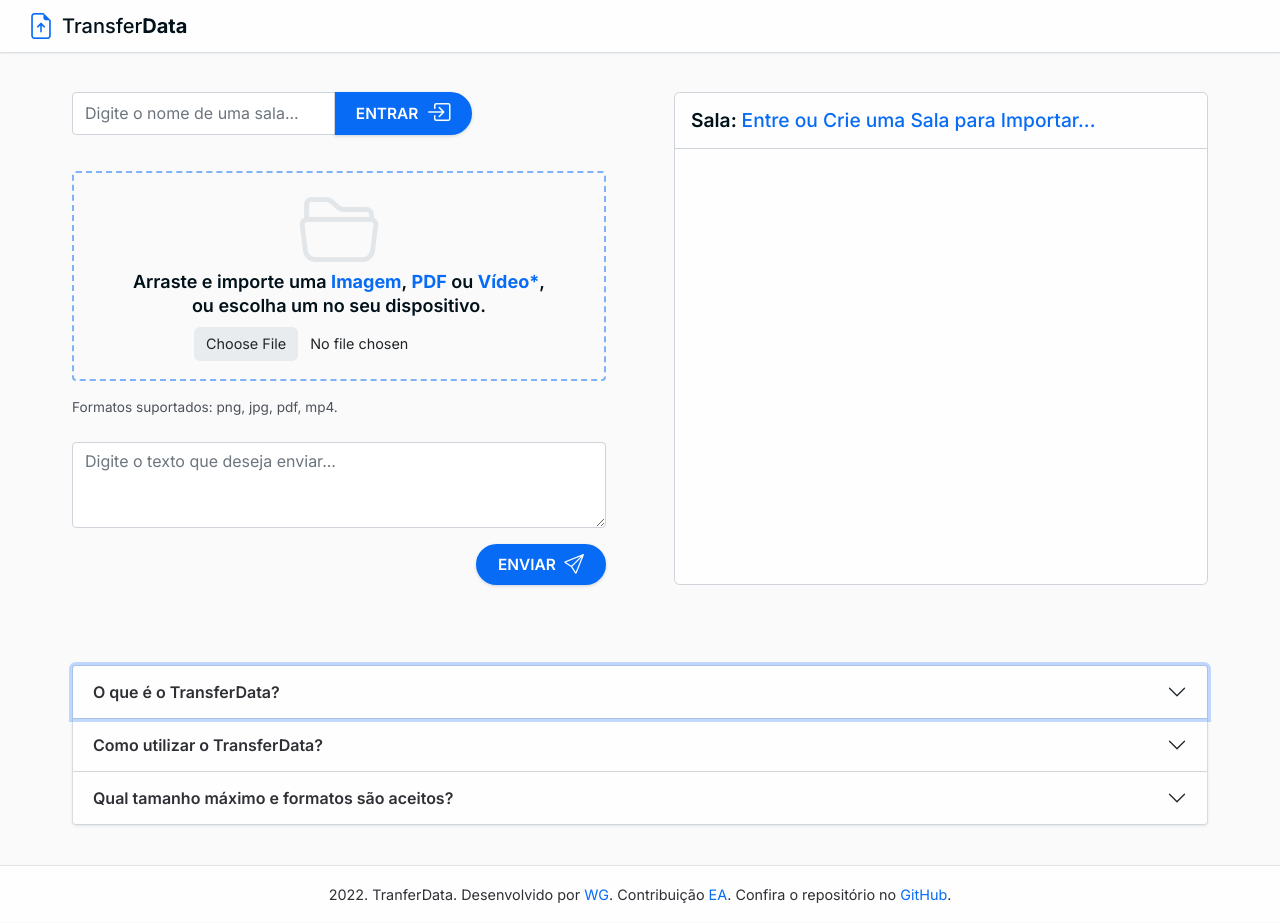
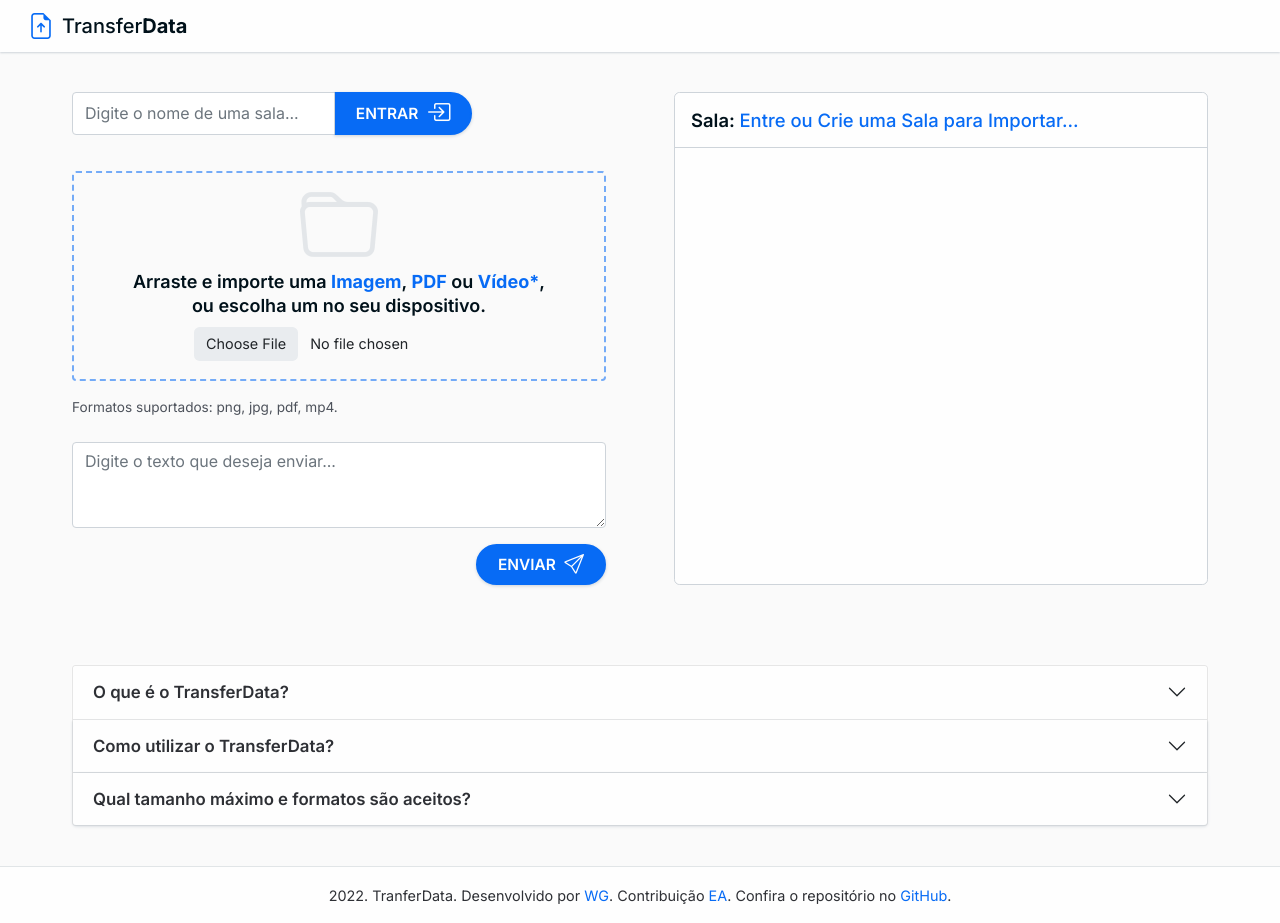
Before and after one commit to Willianwg/transferData, a website with bundled scripts: page src/public/index.html in a window 1280 px wide. Both pictures are taken after a click on the button "O que é o TransferData?". Built offline with nearby package versions, Linux system fonts and the light colour scheme; no server answers.

Commit message:
Estilização icon upload

```diff
--- a/src/public/index.html
+++ b/src/public/index.html
@@ -39,7 +39,8 @@
                     <div class="form__files-dragdrop form-group files">
                         <label for="image">
                             <span class="label-text-xl">Importe seu arquivo</span>
-                            <i class="label-text bi bi-folder2-open"></i>
+                            <i class="label-text bi bi-folder"></i>
+                            <i class="label-text bi bi-folder-plus"></i>
                             <span class="label-text">Arraste e importe uma <b>Imagem</b>, <b>PDF</b> ou <b>Vídeo*</b>,</span>
                             <span class="label-text">ou escolha um no seu dispositivo.</span>
                         </label>
--- a/src/public/styles/styles.css
+++ b/src/public/styles/styles.css
@@ -206,6 +206,23 @@
     line-height: 5.25rem;
     color: var(--gray-300);
     opacity: 50%;
+    transition: .4s;
+}
+
+.bi-folder-plus {
+    display: none;
+}
+
+.form__files-dragdrop:hover .bi-folder-plus,
+.form__files-dragdrop:active .bi-folder-plus{
+    display: block;
+    color: var(--primary-color);
+    opacity: 30%;
+    transition: .4s;
+}
+
+.form__files-dragdrop:hover .bi-folder{
+    display: none;
 }
 
 .form__files-dragdrop label b {
@@ -215,7 +232,7 @@
 .form__files-dragdrop input {
     font-size: .9rem;
     background: transparent;
-    border: 0.125rem dashed rgba(7, 107, 245, 0.502);
+    border: 0.125rem dashed rgba(7, 107, 245, 0.55);
     width: 100%;
     height: 100%;
     padding: 10rem 2rem 1.5rem 7rem;
@@ -274,7 +291,7 @@
 }
 
 .room h2 {
-    font-size: 1.2rem;
+    font-size: 1.15rem;
     color: var(--black);
     font-weight: 600;
     padding: 1rem;
@@ -282,6 +299,7 @@
     border-bottom: 0.1rem solid var(--gray-300);
     border-radius: .35rem .35rem 0 0;
     margin: 0;
+    z-index: 2;
 }
 
 .room h2 span {
@@ -317,25 +335,26 @@
     display: none;
 }
 
+.faq .accordion-button {
+    font-size: 1.05rem;
+    font-weight: 700;
+    font-weight: 600;
+    color: var(--gray-600);
+    background: var(--white);
+}
+
 .faq h3 {
     font-size: 1rem;
     font-weight: 700;
 }
 
-
-.accordion-button {
-    font-weight: 600;
-    color: var(--gray-600);
-    background: var(--white);
+.accordion-button:focus {
+    box-shadow: 0 0 0 0.15rem rgba(255, 255, 255, 0.2);
 }
 
 .accordion-button:not(.collapsed) {
     color: var(--secondary-color);
     background: var(--gray-100);
-}
-
-.accordion-button:focus {
-    border-color: transparent;
 }
 
 .accordion-button:not(.collapsed)::after {
```
